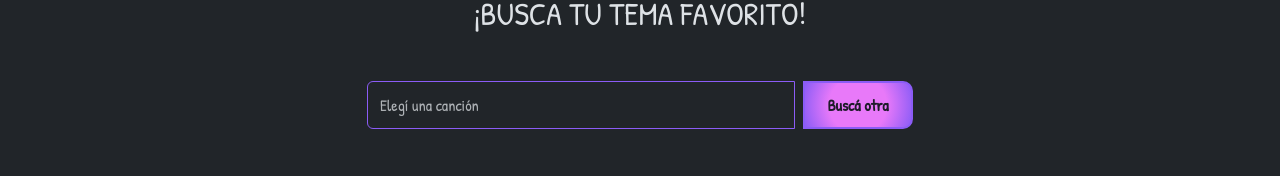
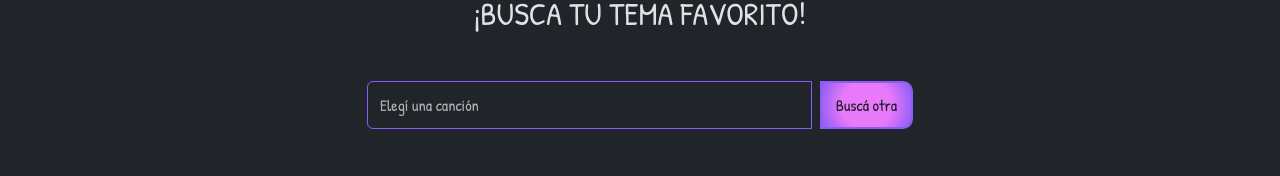
Before and after one commit to masheee/AlgoRitmo, a React (Vite) app: page / in a window 1280 px wide. Shown: the part 452-628 px from the top of the page. Built offline with nearby package versions, Linux system fonts and the light colour scheme; grey boxes are pictures that could not be loaded; a web font is replaced by a local one.

Commit message:
Agrego cambios del pull

```diff
--- a/src/components/pages/FormularioAdmin.jsx
+++ b/src/components/pages/FormularioAdmin.jsx
@@ -63,7 +63,7 @@ const FormularioAdmin = () => {
         ? "Los datos se actualizaron correctamente"
         : "Tu canción fue añadida a la lista",
       icon: "success",
-      confirmButtonText: "Ok",
+      confirmButtonText: "Sí, eliminar",
     }).then(() => navigate("/admin"));
   };
 
--- a/src/styles/index.css
+++ b/src/styles/index.css
@@ -54,11 +54,8 @@ main {
     var(--color-primary) 100%
   );
   color: var(--color-surface);
-
   border: 2px solid var(--color-primary);
-  margin-top: 1rem;
-  font-weight: bold;
-  padding: 0.6rem 1.4rem;
+  padding: 10px 14px;
   border-radius: 10px;
   transition: all 0.3s ease;
   cursor: pointer;
@@ -97,5 +94,3 @@ main {
 .btn-sesion:focus {
   background-color: #8a5cf61b !important;
 }
-
-/*----------------------------------------------------*/
--- a/src/styles/nosotros.css
+++ b/src/styles/nosotros.css
@@ -9,7 +9,7 @@
   justify-content: center;
   align-items: center;
   overflow: hidden;
-    transition: all 0.3s ease;
+  transition: all 0.3s ease;
 }
 
 .imgCardNosotros {
@@ -64,8 +64,6 @@
   );
   color: var(--color-surface);
   border: 2px solid var(--color-primary);
-  font-weight: bold;
-  padding: 0.6rem 1.4rem;
   border-radius: 10px;
   transition: all 0.3s ease;
   cursor: pointer;
@@ -77,6 +75,7 @@
     var(--color-primary) 50%,
     var(--color-success) 100%
   );
+  padding: 10px 14px;
   color: var(--color-text);
   border: 2px solid var(--color-success);
   box-shadow: 0px 4px 10px var(--color-success);
@@ -94,7 +93,7 @@
   font-style: normal;
 }
 
-.h2Nosotros{
+.h2Nosotros {
   color: var(--color-secondary);
 }
 
```
Also changed, not shown: src/styles/admin.css (line endings or trailing spaces).
